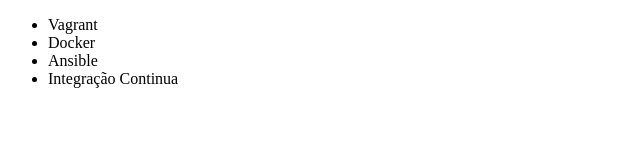
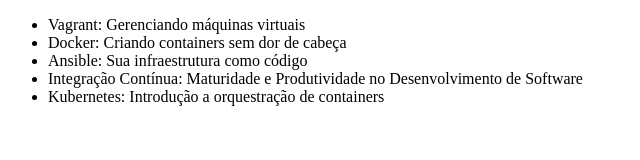
Before and after one commit to BrunoHeroNxT/curso, a plain HTML site: page index.html in a window 1280 px wide. Shown: the whole page, without its empty margins (0-640 px from the left). Drawn offline with Linux system fonts and the light colour scheme.

Commit message:
Atualizando a lista de cursoss

```diff
--- a/index.html
+++ b/index.html
@@ -6,10 +6,11 @@
 </head>
 <body>
     <ul>
-        <li>Vagrant</li>
-        <li>Docker</li>
-        <li>Ansible</li>
-        <li>Integração Continua</li>
+        <li>Vagrant: Gerenciando máquinas virtuais</li>
+        <li>Docker: Criando containers sem dor de cabeça</li>
+        <li>Ansible: Sua infraestrutura como código</li>
+        <li>Integração Contínua: Maturidade e Produtividade no Desenvolvimento de Software</li>
+        <li>Kubernetes: Introdução a orquestração de containers</li>
     </ul>
 </body>
 </html>
```
